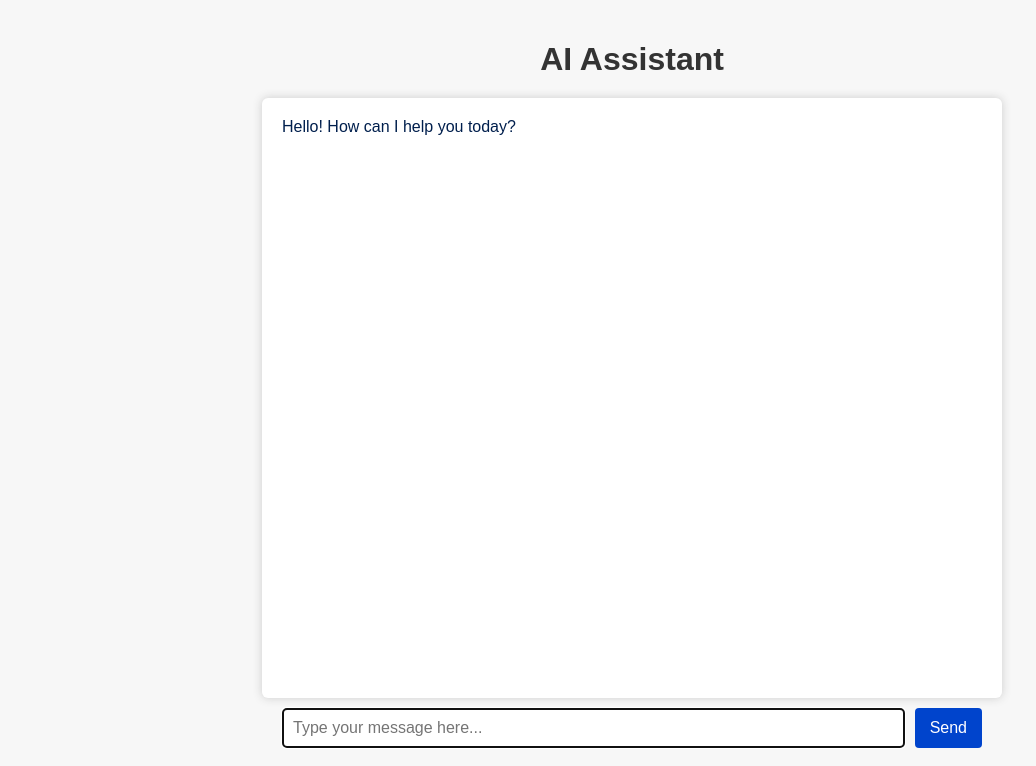
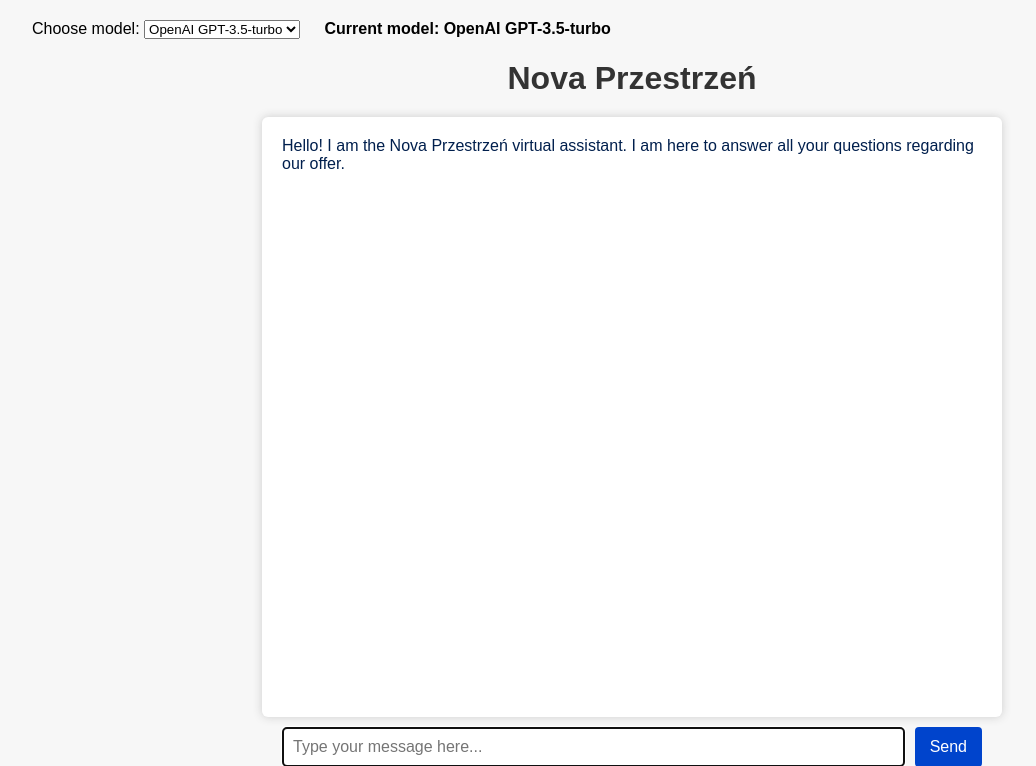
Before and after one commit to wasikjakub/real-estate-rag-chatbot, a Flask app: page / in a window 1280 px wide. Shown: the top 766 px of the page, without its empty margins (8-1044 px from the left). Run offline with Flask 3, Linux system fonts and the light colour scheme.

Commit message:
Initial commit

```diff
--- a/run.py
+++ b/run.py
@@ -6,6 +6,7 @@
 from queue import Queue, Empty
 import threading
 import time
+import json
 
 os.environ["TOKENIZERS_PARALLELISM"] = "false"
 
@@ -46,7 +47,7 @@
 def build_rag_chain(llm_source="openai", callbacks=None):
     loader = PyPDFLoader("data/nova_przestrzen.pdf")
     pages = loader.load()
-    splitter = RecursiveCharacterTextSplitter(chunk_size=500, chunk_overlap=50)
+    splitter = RecursiveCharacterTextSplitter(chunk_size=1000, chunk_overlap=50)
     chunks = splitter.split_documents(pages)
     embeddings = HuggingFaceEmbeddings(model_name="all-MiniLM-L6-v2")
     vectordb = FAISS.from_documents(chunks, embeddings)
@@ -76,7 +77,7 @@
     session_id = data.get("session_id")
 
     if not user_message and not chat_histories.get(session_id):
-        return Response("data: Hello! How can I help you today?\n\ndata: [END]\n\n", mimetype="text/event-stream")
+        return Response("data: Hello! I am the Nova Przestrzeń virtual assistant. I am here to answer all your questions regarding our offer.\n\ndata: [END]\n\n", mimetype="text/event-stream")
 
     if not user_message:
         return jsonify({"error": "No message provided"}), 400
@@ -95,13 +96,20 @@
 
             for chunk in rag_chain.stream(inputs):
                 token = chunk["answer"]
+                # Debug: print each token to console in real time
+                print(token, end='', flush=True)
                 output += token
-                yield f"data: {token}\n\n"
+
+                # Properly encode the token to handle newlines and special characters
+                # Use JSON encoding to safely handle newlines, quotes, etc.
+                safe_token = json.dumps(token)[1:-1]  # Remove the surrounding quotes from JSON
+                yield f"data: {safe_token}\n\n"
 
             chat_history.append((user_message, output))
             yield "data: [END]\n\n"
 
         except Exception as e:
+            print(f"Error: {e}")
             yield f"data: [ERROR] {str(e)}\n\n"
 
     return Response(generate(), mimetype="text/event-stream")
@@ -113,8 +121,15 @@
 @app.route('/new-session', methods=['GET', 'OPTIONS'])
 def new_session():
     session_id = str(uuid.uuid4())
-    chat_histories[session_id] = []
-    welcome_message = "Hello! How can I help you today?"
+    # Insert a system prompt describing desired assistant behavior
+    system_prompt = (
+        "You are a helpful and friendly virtual assistant for Nova Przestrzeń. "
+        "Answer questions clearly and politely, always referencing our offer. "
+        "Use a professional but approachable tone."
+        "Don't say that you have access to some document, just answer like you know all the info."
+    )
+    chat_histories[session_id] = [("system", system_prompt)]
+    welcome_message = "Hello! I am the Nova Przestrzeń virtual assistant. I am here to answer all your questions regarding our offer."
     chat_histories[session_id].append(("system", welcome_message))
     return jsonify({"session_id": session_id, "welcome_message": welcome_message})
 
--- a/templates/index.html
+++ b/templates/index.html
@@ -3,7 +3,17 @@
   <head>
     <meta charset="UTF-8" />
     <meta name="viewport" content="width=device-width, initial-scale=1" />
-    <title>AI Assistant</title>
+    <div style="max-width: 700px; margin: auto 20px 10px">
+      <label for="model-select">Choose model:</label>
+      <select id="model-select">
+        <option value="openai">OpenAI GPT-3.5-turbo</option>
+        <option value="ollama">Ollama Mistral</option>
+      </select>
+      <span id="current-model" style="margin-left: 20px; font-weight: bold"
+        >Current model: OpenAI GPT-3.5-turbo</span
+      >
+    </div>
+    <title>Nova Przestrzeń chatbot</title>
     <style>
       body {
         font-family: Arial, sans-serif;
@@ -31,10 +41,11 @@
 
       .message {
         margin-bottom: 15px;
+        white-space: pre-wrap; /* preserve line breaks and spaces */
       }
 
       .user {
-        color: #007bff; /* blue */
+        color: #015ec2; /* blue */
       }
 
       .bot {
@@ -74,7 +85,7 @@
     </style>
   </head>
   <body>
-    <h1>AI Assistant</h1>
+    <h1>Nova Przestrzeń</h1>
     <div id="chat"></div>
 
     <div id="input-area">
@@ -91,16 +102,57 @@
       const chatEl = document.getElementById("chat");
       const inputEl = document.getElementById("message");
       const sendBtn = document.getElementById("send");
+      const modelSelect = document.getElementById("model-select");
+      const currentModelLabel = document.getElementById("current-model");
 
       let sessionId = null;
       let isWaitingForResponse = false;
+      let selectedModel = modelSelect.value; // default model
+      let currentBotMessage = null; // Track the current streaming message
+
+      // Update label when model changes
+      modelSelect.addEventListener("change", () => {
+        selectedModel = modelSelect.value;
+        const labelText =
+          selectedModel === "openai"
+            ? "Current model: OpenAI GPT-3.5-turbo"
+            : "Current model: Ollama Mistral";
+        currentModelLabel.textContent = labelText;
+
+        // Optional: reset chat when model changes
+        chatEl.innerHTML = "";
+        currentBotMessage = null;
+        startSession();
+      });
 
       function addMessage(text, sender) {
         const msgDiv = document.createElement("div");
         msgDiv.className = "message " + sender;
-        msgDiv.textContent = text;
+
+        if (sender === "bot") {
+          msgDiv.innerHTML = formatBotText(text);
+        } else {
+          msgDiv.textContent = text;
+        }
+
         chatEl.appendChild(msgDiv);
         chatEl.scrollTop = chatEl.scrollHeight;
+        return msgDiv;
+      }
+
+      function appendToMessage(msgDiv, text) {
+        if (msgDiv.classList.contains("bot")) {
+          msgDiv.innerHTML += formatBotText(text);
+        } else {
+          msgDiv.textContent += text;
+        }
+        chatEl.scrollTop = chatEl.scrollHeight;
+      }
+
+      function formatBotText(text) {
+        return text
+          .replace(/\\n/g, "<br>")   // handle newlines
+          .replace(/\u00b2/g, "&sup2;"); // handle m²
       }
 
       async function startSession() {
@@ -128,7 +180,14 @@
         sendBtn.disabled = true;
         isWaitingForResponse = true;
 
-        const url = new URL("/chat-stream", window.location.origin);
+        // Create a new bot message div for the streaming response
+        currentBotMessage = addMessage("", "bot");
+
+        // Decide endpoint based on model selected
+        const endpoint =
+          selectedModel === "ollama" ? "/chat-stream-local" : "/chat-stream";
+
+        const url = new URL(endpoint, window.location.origin);
         url.searchParams.append("message", message);
         url.searchParams.append("session_id", sessionId);
 
@@ -136,8 +195,6 @@
           const response = await fetch(url, { method: "GET" });
           const reader = response.body.getReader();
           const decoder = new TextDecoder("utf-8");
-
-          let botMessage = "";
 
           while (true) {
             const { done, value } = await reader.read();
@@ -147,32 +204,52 @@
             const lines = chunk
               .split("\n")
               .filter((l) => l.startsWith("data: "));
+
             for (const line of lines) {
               let data = line.replace("data: ", "").trim();
+
               if (data === "[END]") {
-                addMessage(botMessage, "bot");
-                botMessage = "";
                 isWaitingForResponse = false;
                 sendBtn.disabled = false;
                 inputEl.focus();
+                currentBotMessage = null;
               } else if (data.startsWith("[ERROR]")) {
-                addMessage("Error: " + data.substring(7), "bot");
+                if (currentBotMessage) {
+                  currentBotMessage.textContent = "Error: " + data.substring(7);
+                } else {
+                  addMessage("Error: " + data.substring(7), "bot");
+                }
                 isWaitingForResponse = false;
                 sendBtn.disabled = false;
                 inputEl.focus();
+                currentBotMessage = null;
               } else {
-                if (botMessage && !data.match(/^[.,!?;:]/)) {
-                  botMessage += " ";
+                // Decode the JSON-escaped data back to original form
+                try {
+                  const decodedData = JSON.parse(`"${data}"`);
+                  // Append decoded data to the current streaming message
+                  if (currentBotMessage) {
+                    appendToMessage(currentBotMessage, decodedData);
+                  }
+                } catch (e) {
+                  // Fallback: if JSON parsing fails, use raw data
+                  if (currentBotMessage) {
+                    appendToMessage(currentBotMessage, data);
+                  }
                 }
-                botMessage += data;
               }
             }
           }
         } catch (e) {
-          addMessage("Error communicating with server.", "bot");
+          if (currentBotMessage) {
+            currentBotMessage.textContent = "Error communicating with server.";
+          } else {
+            addMessage("Error communicating with server.", "bot");
+          }
           isWaitingForResponse = false;
           sendBtn.disabled = false;
           inputEl.focus();
+          currentBotMessage = null;
         }
       }
 
```
Also changed, not shown: 1 other file.
